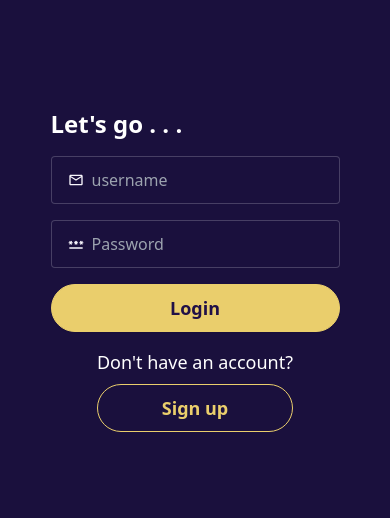
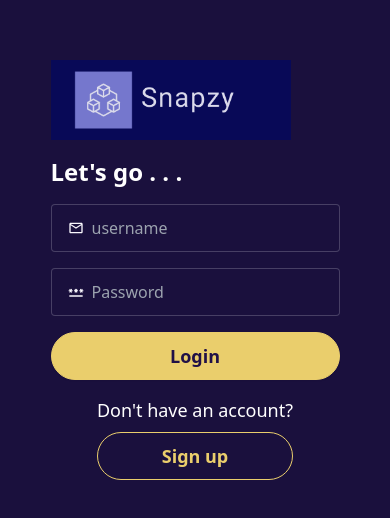
Before and after one commit to akashverma-lkw/Snapzy, a React (Vite) app in the folder frontend/: page /login in a window 390 px wide. Shown: the part 152-670 px from the top of the page. Built offline with nearby package versions, Linux system fonts and the light colour scheme; no server answers.

Commit message:
edit-login page

```diff
--- a/frontend/src/pages/auth/login/LoginPage.jsx
+++ b/frontend/src/pages/auth/login/LoginPage.jsx
@@ -65,6 +65,7 @@ const LoginPage = () => {
 			</div>
 			<div className='flex-1 flex flex-col justify-center items-center'>
 				<form className='flex gap-4 flex-col' onSubmit={handleSubmit}>
+					<img src={IMG1} className="w-60 lg:hidden fill-white" alt="" />
 					{/* <XSvg className='w-24 lg:hidden fill-white' /> */}
 					<h1 className='text-2xl font-extrabold text-white'>{"Let's"} go . . .</h1>
 					<label className='input input-bordered rounded flex items-center gap-2'>
```
